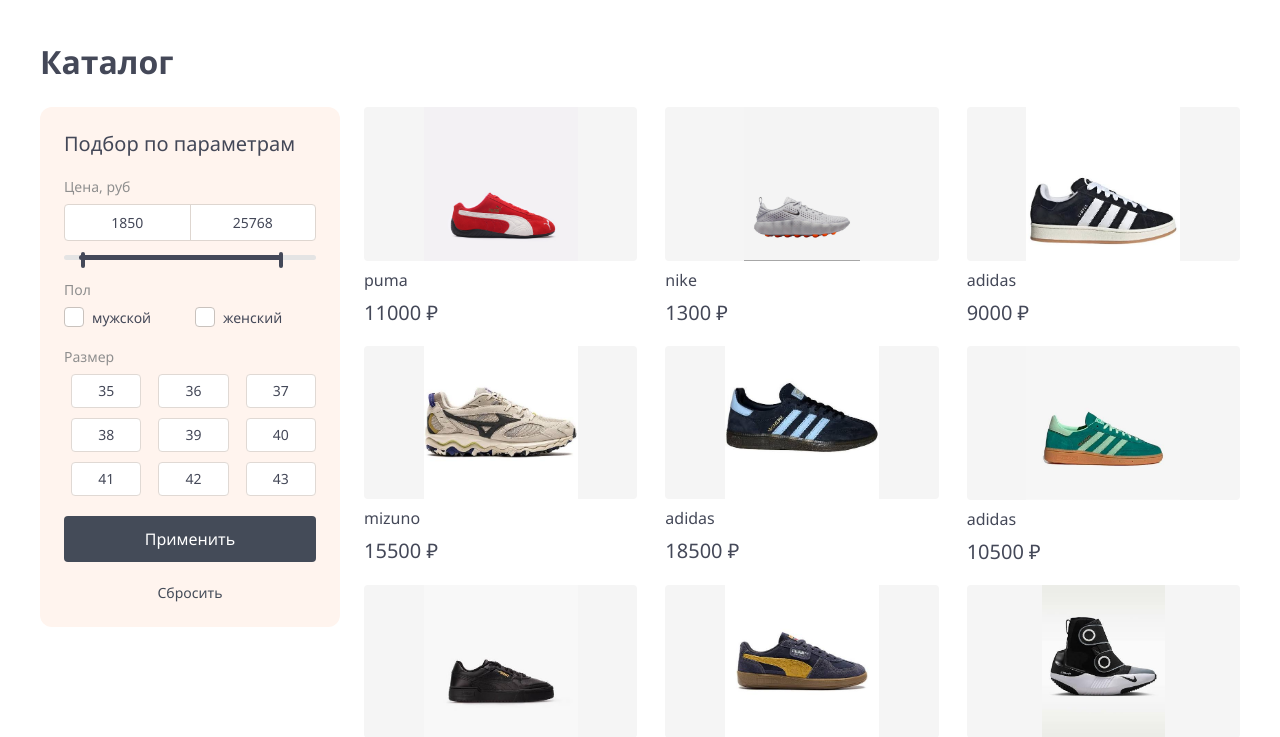
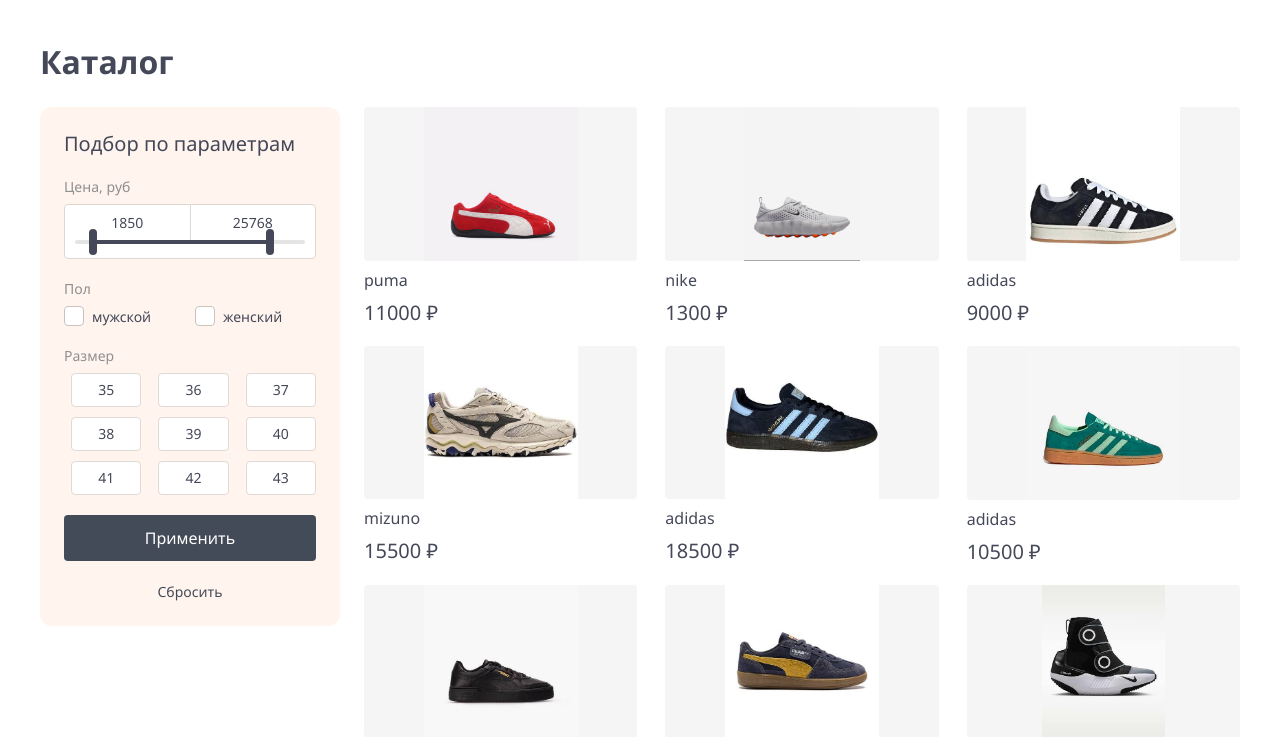
Before and after one commit to Nikolai124/Sneak-Max, a Flask app: page / in a window 1280 px wide. Shown: the top 737 px of the page. Run offline with Flask 3, Linux system fonts and the light colour scheme.

Commit message:
добавил линии вокруг ползунка фильтра цены

```diff
--- a/static/style.css
+++ b/static/style.css
@@ -65,12 +65,16 @@
 }
 
 
-.price-input {
-	display: flex;
+.price-box {
 	background: #fff;
 	border: 1px solid #ded6d0;
 	border-radius: 4px;
-	overflow: hidden;
+	padding-bottom: 14px;
+}
+
+
+.price-input {
+	display: flex;
 }
 
 
@@ -107,16 +111,15 @@
 
 
 .price-slider-wrap {
-	position: relative;
+	padding: 0 10px;
 }
 
 
 .slider {
 	position: relative;
-	height: 5px;
+	height: 4px;
 	background: #e4e4e4;
-	border-radius: 5px;
-	margin-top: 14px;
+	border-radius: 4px;
 }
 
 
@@ -124,7 +127,7 @@
 	position: absolute;
 	height: 100%;
 	background: #444858;
-	border-radius: 5px;
+	border-radius: 4px;
 	left: 6%;
 	right: 14%;
 }
@@ -135,15 +138,17 @@
 	top: 0;
 	left: 0;
 	right: 0;
-	height: 5px;
+	height: 4px;
 }
 
 
 .range-input input[type="range"] {
 	position: absolute;
-	top: -5px;
+	top: -11px;
 	left: 0;
 	width: 100%;
+	height: 26px;
+	margin: 0;
 	background: none;
 	pointer-events: none;
 	appearance: none;
@@ -155,9 +160,21 @@
 .range-input input[type="range"]::-webkit-slider-thumb {
 	pointer-events: auto;
 	-webkit-appearance: none;
-	width: 4px;
-	height: 16px;
-	border-radius: 2px;
+	width: 8px;
+	height: 26px;
+	border: none;
+	border-radius: 4px;
+	background: #444858;
+	cursor: pointer;
+}
+
+
+.range-input input[type="range"]::-moz-range-thumb {
+	pointer-events: auto;
+	width: 8px;
+	height: 26px;
+	border: none;
+	border-radius: 4px;
 	background: #444858;
 	cursor: pointer;
 }
--- a/templates/index.html
+++ b/templates/index.html
@@ -29,6 +29,7 @@
             <legend>Подбор по параметрам</legend>
             <div class="price-filter">
                 <legend>Цена, руб</legend>
+                <div class="price-box">
                     <div class="price-input">
                         <div class="price-field">
                             <input type="number" class="min-input" value="1850">
@@ -40,10 +41,11 @@
                     <div class="price-slider-wrap">
                         <div class="slider">
                             <div class="price-slider"></div>
-                    </div>
                             <div class="range-input">
                                 <input type="range" min="0" max="30000" value="1850" class="min-range" step="1"/>
                                 <input type="range" min="0" max="30000" value="25768" class="max-range" step="1"/>
+                            </div>
+                        </div>
                     </div>
                 </div>
             </div>
```
Lines whose indentation alone changed are shown as unchanged.
